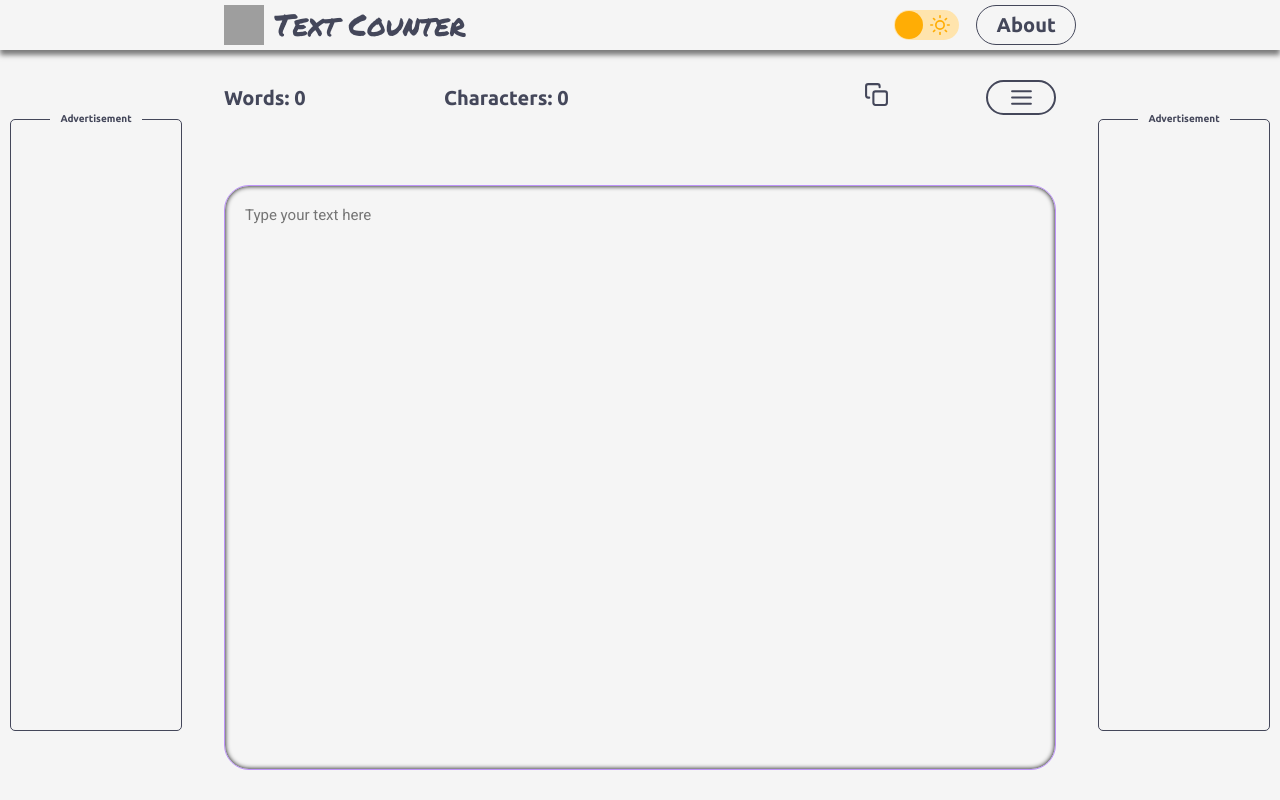
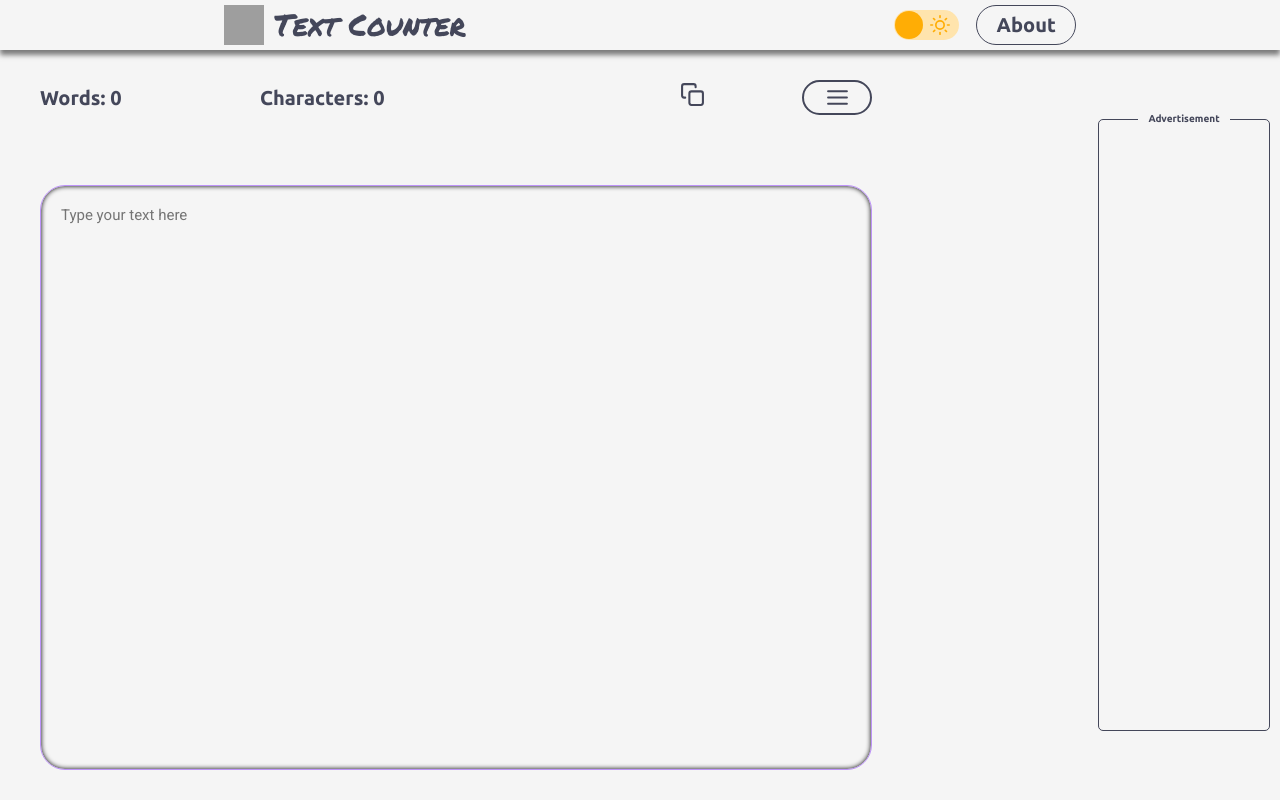
Before and after one commit to iago-mendes/textcounter, a Next.js app: page / in a window 1280 px wide. Built offline with nearby package versions, Linux system fonts and the light colour scheme; grey boxes are pictures that could not be loaded.

Commit message:
use only one side for ads

```diff
--- a/src/components/ContentWithAds.tsx
+++ b/src/components/ContentWithAds.tsx
@@ -4,7 +4,7 @@ const ContentWithAds: React.FC = ({children}) =>
 {
 	return (
 		<Container>
-			<VerticalAd />
+			{/* <VerticalAd /> */}
 			<main>
 				{children}
 			</main>
--- a/src/styles/components/ContentWithAds.ts
+++ b/src/styles/components/ContentWithAds.ts
@@ -19,8 +19,7 @@ const Container = styled.div`
 		align-items: center;
 		justify-content: space-between;
 
-		padding-top: 3rem;
-		padding-bottom: 3rem;
+		padding: 3rem;
 	}
 
 	aside
```
